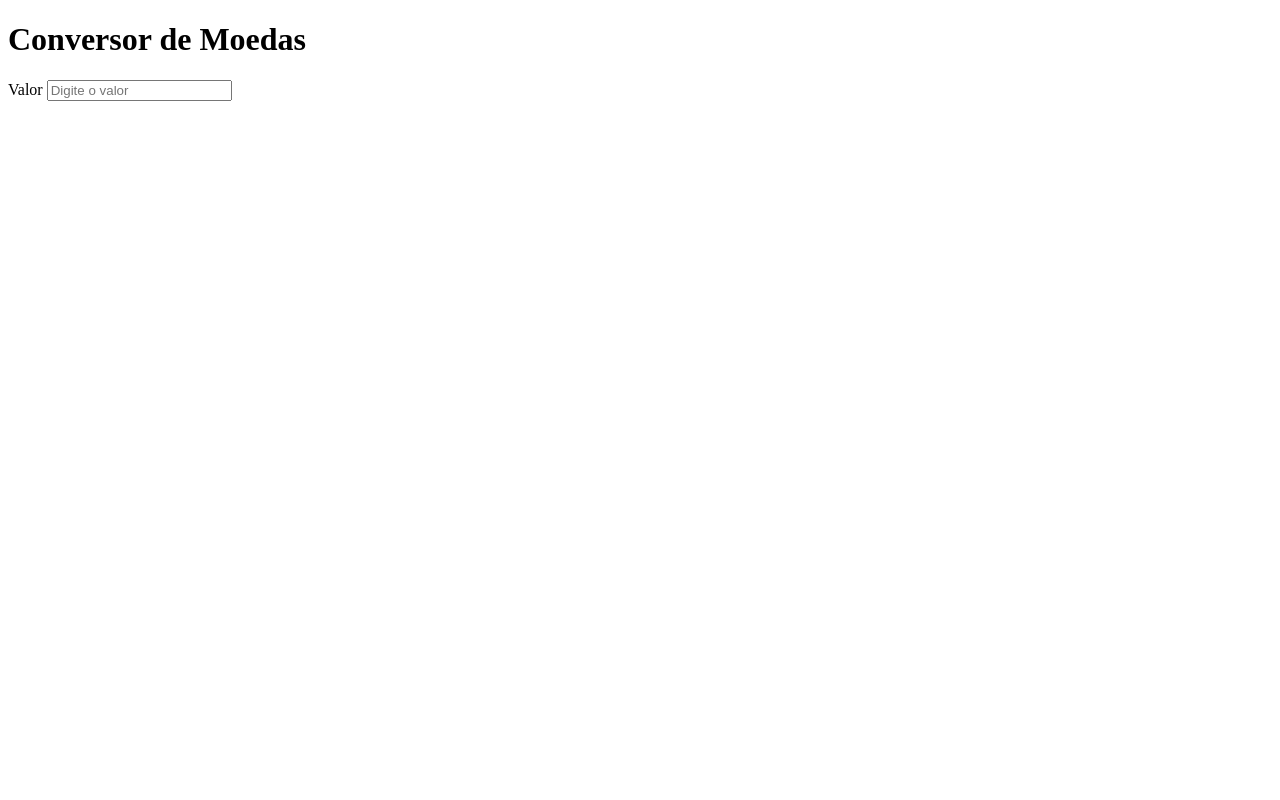
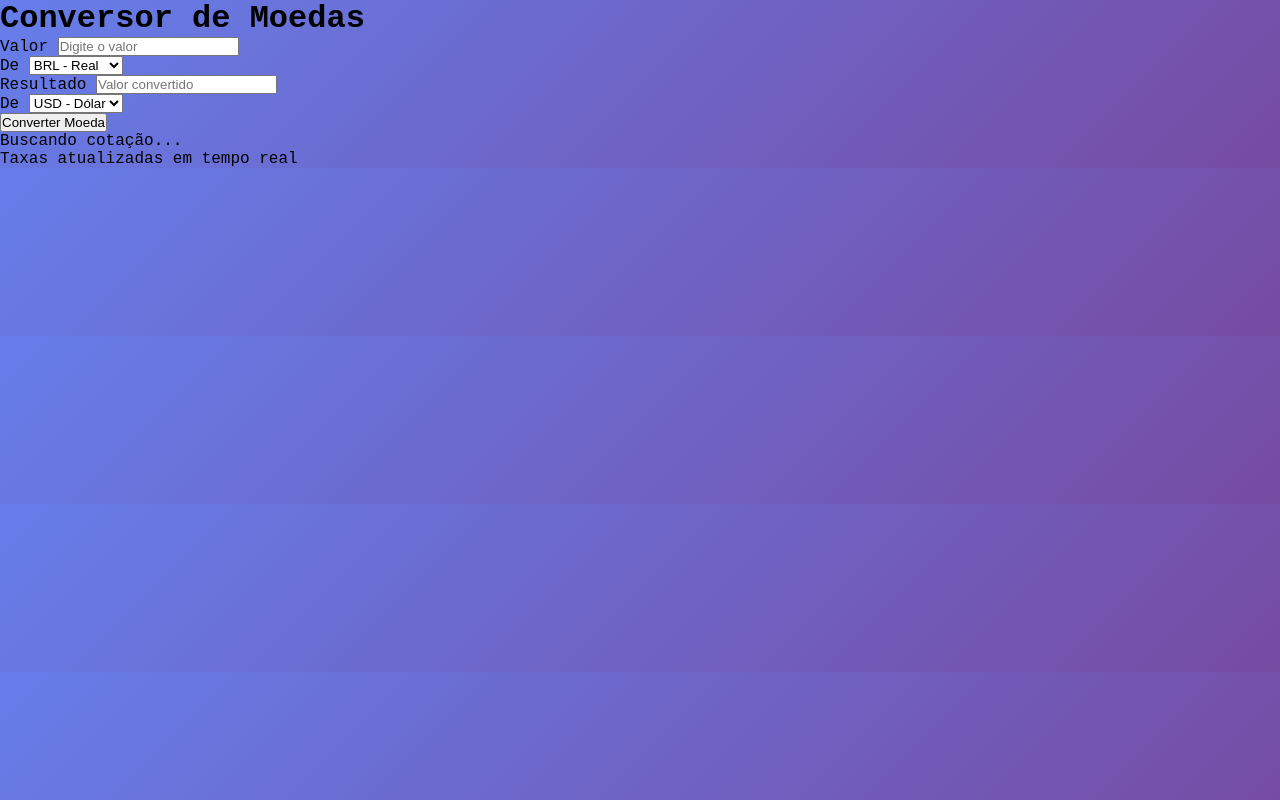
Before and after one commit to fariascarlos2346/CONVERSOR-DEVCLUB, a plain HTML site: page index.html in a window 1280 px wide. Drawn offline with Linux system fonts and the light colour scheme.

Commit message:
html concluido

```diff
--- a/index.html
+++ b/index.html
@@ -3,8 +3,11 @@
 <head>
     <meta charset="UTF-8">
     <meta name="viewport" content="width=device-width, initial-scale=1.0">
+    <link rel="stylesheet" href="styles.css">
     <title>DevClub Conversor</title>
 </head>
+
+
 <body>
     <div class="container">
         <h1>Conversor de Moedas</h1>
@@ -18,9 +21,65 @@
                     <input type="number" id="amount" placeholder="Digite o valor" step="0,1" min="0" required>
                 </div>
 
+                <div class="currency-select">
+                    <label for="fromCurrency">De</label>
+                    <select id="fromCurrency" required>
+                        <option value="USD">USD - Dólar</option>
+                        <option value="BRL" selected>BRL - Real</option>
+                        <option value="EUR">EUR - Euro</option>
+                        <option value="EUR">EUR - Euro</option>
+                        <option value="EUR">EUR - Euro</option>
+                        <option value="EUR">EUR - Euro</option>
+                        <option value="EUR">EUR - Euro</option>
+                        <option value="EUR">EUR - Euro</option>
+                        <option value="EUR">EUR - Euro</option>
+                        <option value="EUR">EUR - Euro</option>
+                    </select>
+                </div>
+
             </div>
 
+            <div class="currency-row">
+
+                <div class="currency-input">
+                    <label for="convertedAmount">Resultado</label>
+                    <input type="text" readonly id="amount" placeholder="Valor convertido">
+                </div>
+
+                <div class="currency-select">
+                    <label for="fromCurrency">De</label>
+                    <select id="fromCurrency" required>
+                        <option value="USD" selected>USD - Dólar</option>
+                        <option value="BRL">BRL - Real</option>
+                        <option value="EUR">EUR - Euro</option>
+                        <option value="EUR">EUR - Euro</option>
+                        <option value="EUR">EUR - Euro</option>
+                        <option value="EUR">EUR - Euro</option>
+                        <option value="EUR">EUR - Euro</option>
+                        <option value="EUR">EUR - Euro</option>
+                        <option value="EUR">EUR - Euro</option>
+                        <option value="EUR">EUR - Euro</option>
+                    </select>
+                </div>
+
+            </div>
+
+            <button type="submit">
+                Converter Moeda
+            </button>
         </form>
+
+        <div class="loading">
+            <div class="spinner"></div>
+            <p>Buscando cotação...</p>
+        </div>
+
+        <div class="result"></div>
+        <div class="error"></div>
+
+        <div class="info">
+            <p>Taxas atualizadas em tempo real</p>
+        </div>
 
     </div>
 </body>
--- /dev/null
+++ b/styles.css
@@ -0,0 +1,10 @@
+* {
+    margin: 0;
+    padding: 0;
+    box-sizing: border-box;
+}
+
+body {
+    font-family: 'Courier New', Courier, monospace, sans-serif;
+    background: linear-gradient(135deg, #667eea 0%, #764ba2 100%);
+}
```
